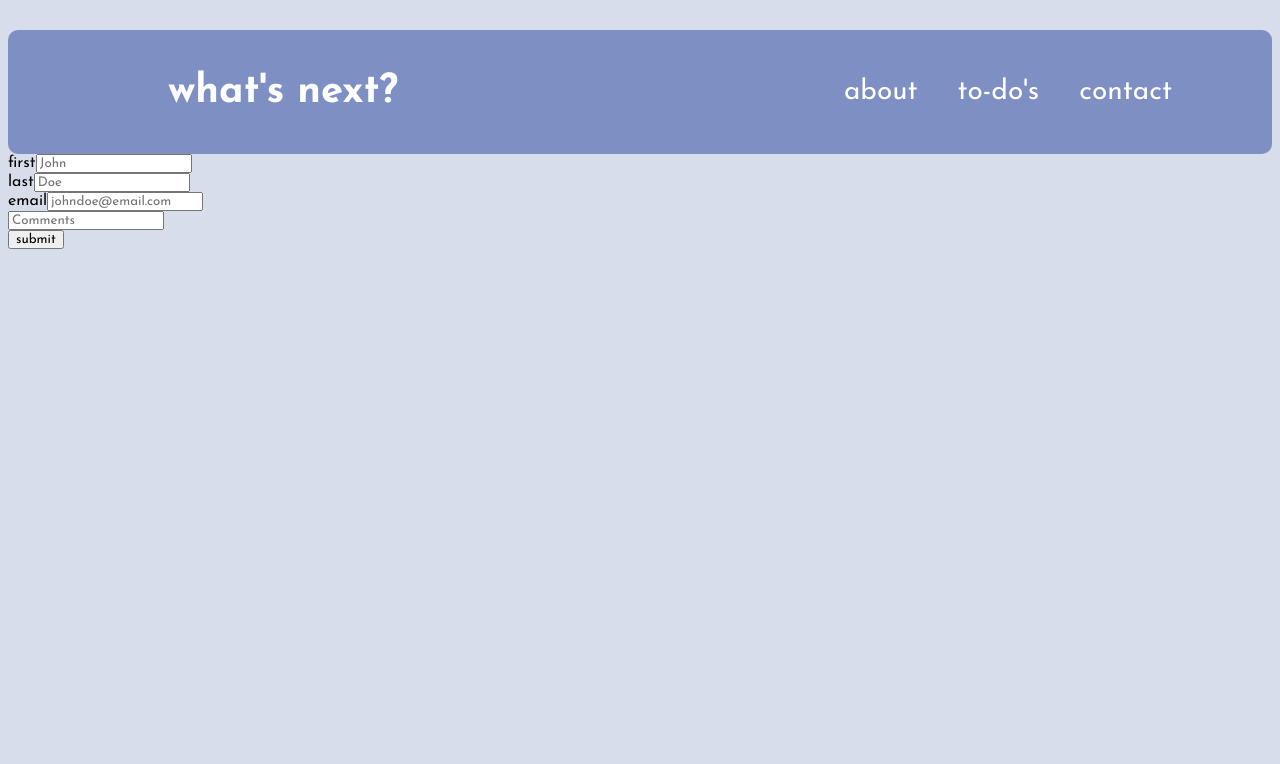
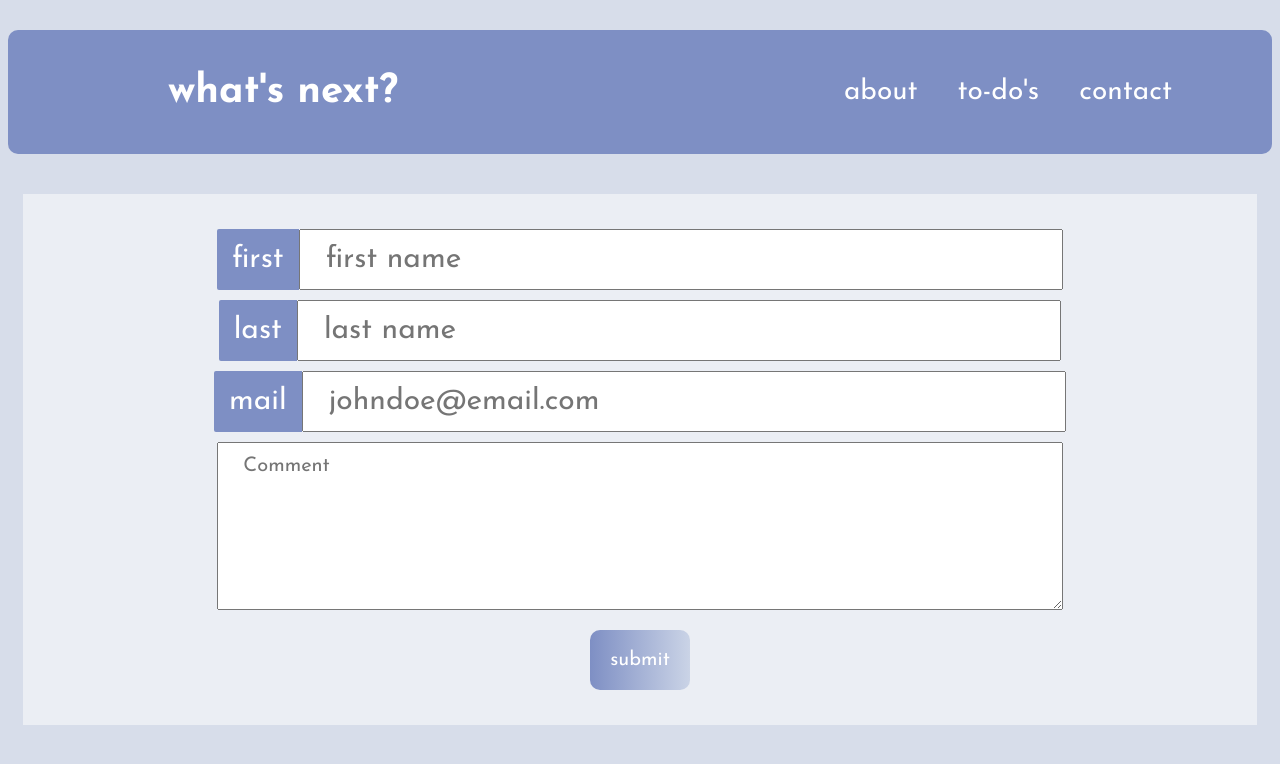
Before and after one commit to ericaxsnchz/whats-next-react-app, a React (Create React App) app: page /#/contact in a window 1280 px wide. Shown: the top 764 px of the page. Built offline with nearby package versions, Linux system fonts and the light colour scheme.

Commit message:
contact page complete, to-do page editing

```diff
--- a/src/App.css
+++ b/src/App.css
@@ -55,6 +55,8 @@ ul, li {
     padding: 10px 20px;
 }
 
+/* home page styles */
+
 .homepage {
     margin-top: 40px;
     display: flex;
@@ -102,3 +104,84 @@ h2 {
 .grad-btn:hover {
     background-position: right center;
 }
+
+/* to-do page styles */
+
+.to-do {
+    background-color: rgba(255, 255, 255, 0.5 );
+    margin: 40px 15px;
+    padding: 25px;
+}
+
+.todo-form {
+    align-items: center;
+    display: flex;
+    justify-content: center;
+    margin: 10px auto;
+}
+
+.todo-input {
+    width: 40%;
+    padding: 13px 25px;
+    font-size: 30px;
+    display: block;
+}
+
+.todo-btn {
+    color: white;
+    font-size: 20px;
+    background-image: linear-gradient(to right, #7E8FC4 0%, #ccd5e7 51%, #7E8FC4 100%);
+    padding: 20px;
+    border-radius: 1px;
+    border: none;
+    background-size: 200% auto;
+    transition: 0.6s;
+}
+
+.todo-btn:hover {
+    background-position: right center;
+}
+
+/* contact page styles */
+
+.contact-page {
+    background-color: rgba(255, 255, 255, 0.5 );
+    margin: 40px 15px;
+    padding: 25px;
+}
+
+.forms {
+    align-items: center;
+    display: flex;
+    justify-content: center;
+    margin: 10px auto;
+}
+
+input {
+    width: 60%;
+    padding: 13px 25px;
+    font-size: 30px;
+    display: block;
+}
+
+textarea {
+    width: 67%;
+    padding: 13px 25px;
+    font-size: 20px;
+    display: block;
+}
+
+
+label {
+    background-color: #7E8FC4;
+    color: white;
+    font-size: 30px;
+    border-radius: 2px 0px 0px 2px;
+    padding: 15px;
+}
+
+.submit-button {
+    display: flex;
+    justify-content: center;
+    margin-top: 10px;
+}
--- a/src/components/contact/Contact.jsx
+++ b/src/components/contact/Contact.jsx
@@ -2,47 +2,45 @@ import React from 'react'
 
 export const Contact = () => {
   return (
-    <div>
-        <form className="contact-form" action="#">
-            <div>
-                <label>
-                    first
+    <div className="contact-page">
+        <form action="#">
+            <div className="forms">
+                <label>first</label>
                     <input type="text"
-                    placeholder="John"
+                    placeholder="first name"
                     name="first-name"
                     required />
-                </label>
+
             </div>
 
-            <div>
-                <label>
-                    last
+            <div className="forms">
+                <label>last</label>
                     <input type="text"
-                    placeholder="Doe"
+                    placeholder="last name"
                     name="last-name"
                     required />
-                </label>
+
             </div>
 
-            <div>
-                <label>
-                    email
+            <div className="forms">
+                <label>mail</label>
                     <input type="email"
                     placeholder="johndoe@email.com"
                     name="email"
                     required />
-                </label>
+
             </div>
 
-            <div>
-                <input type="text"
-                placeholder="Comments"
-                name="comment-box" />
+            <div className="forms">
+                <textarea name="message"
+                cols="30" rows="7" placeholder="Comment"></textarea>
             </div>
 
-            <button type="submit" className="contact-btn">
-                submit
-            </button>
+            <div className="submit-button">
+                <button type="submit" className="grad-btn">
+                    submit
+                </button>
+            </div>
 
         </form>
     </div>
--- a/src/components/to-do/ToDoForm.js
+++ b/src/components/to-do/ToDoForm.js
@@ -13,7 +13,7 @@ export const ToDoForm = ({addTodo}) => {
 
   return (
     <div>
-      <div className="todoForm">
+      <div>
         <form className="todo-form" onSubmit={handleSubmit}>
               <input
               type="text"
@@ -27,7 +27,7 @@ export const ToDoForm = ({addTodo}) => {
           </form>
       </div>
       <div>
-        <ul>
+        <ul className="todo-selectors">
           <li>all</li>
           <li>complete</li>
           <li>incomplete</li>
```
